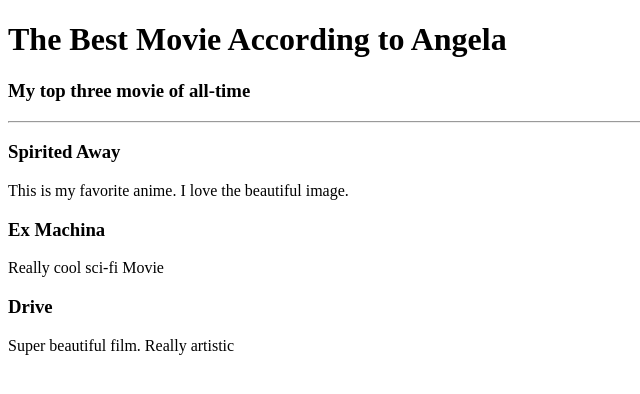
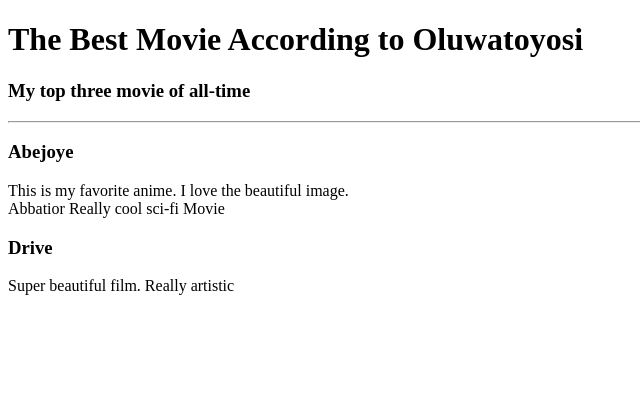
Before and after one commit to Jumsy360/Projects, a plain HTML site: page index2.html in a window 1280 px wide. Shown: the whole page, without its empty margins (0-640 px from the left). Drawn offline with Linux system fonts and the light colour scheme.

Commit message:
Modify movie ranking and author name in index2.html
Updated movie titles and author name in the HTML file.

```diff
--- a/index2.html
+++ b/index2.html
@@ -6,16 +6,17 @@
     <title>movie ranking project</title>
 </head>
 <body>
-    <h1>The Best Movie According to Angela</h1>
+    <h1>The Best Movie According to Oluwatoyosi</h1>
 <h3>My top three movie of all-time</h3>
 <hr>
-<h3>Spirited Away</h3>
+<h3>Abejoye</h3>
 This is my favorite anime. I love the beautiful image.
 <br>
-<h3>Ex Machina</h3>
+<h>Abbatior</h3>
 Really cool sci-fi Movie
 <br>
 <h3>Drive</h3>
 Super beautiful film. Really artistic
 </body>
+
 </html>
```
